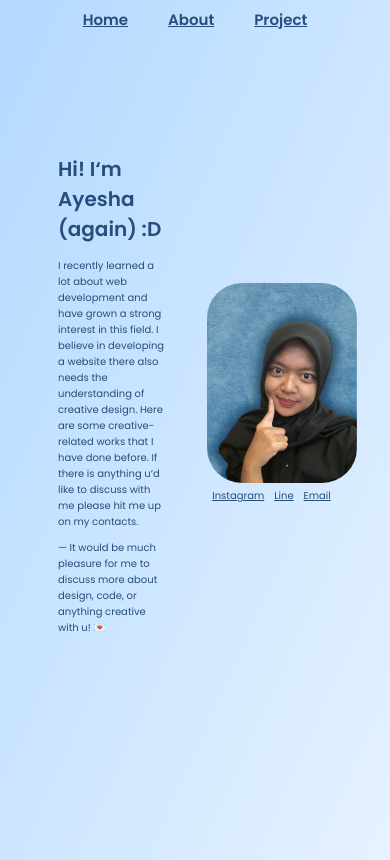
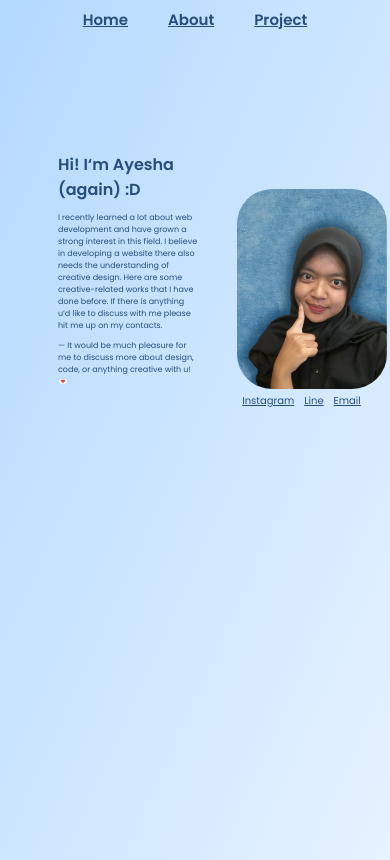
Before and after one commit to ayeshnabiha/proyek-webdev, a Next.js app: page /about in a window 390 px wide. Built offline with nearby package versions, Linux system fonts and the light colour scheme.

Commit message:
ganti dikitttttt

```diff
--- a/app/about/globals.css
+++ b/app/about/globals.css
@@ -82,10 +82,12 @@ body {
 
 @media (max-width: 768px) {
   .container {
-    font-size: 10px;
+    font-size: 8px;
+
   }
   .foto {
-    width:100%;
+    width:120px;
+    height: 160px;
     border-radius: 10px;
   }
 }
--- a/app/about/page.js
+++ b/app/about/page.js
@@ -25,7 +25,7 @@ export default function Home(){
 
                 <div className="foto">
                         <Image src="/main.png" alt="about page" width="150" height="200" style={{borderRadius: 35}}/>
-                        <Link href="https:/instagram.com/ayeshnabiha/">Instagram</Link>
+                        <a href="https://instagram.com/ayeshnabiha" target="_blank" rel="noopener noreferrer">Instagram</a>
                         <Link href="https://line.me/ti/p/ayeshnabiha">Line</Link>
                         <Link href="https://mailto:ayeshnabiha@gmail.com">Email</Link>
 
```
